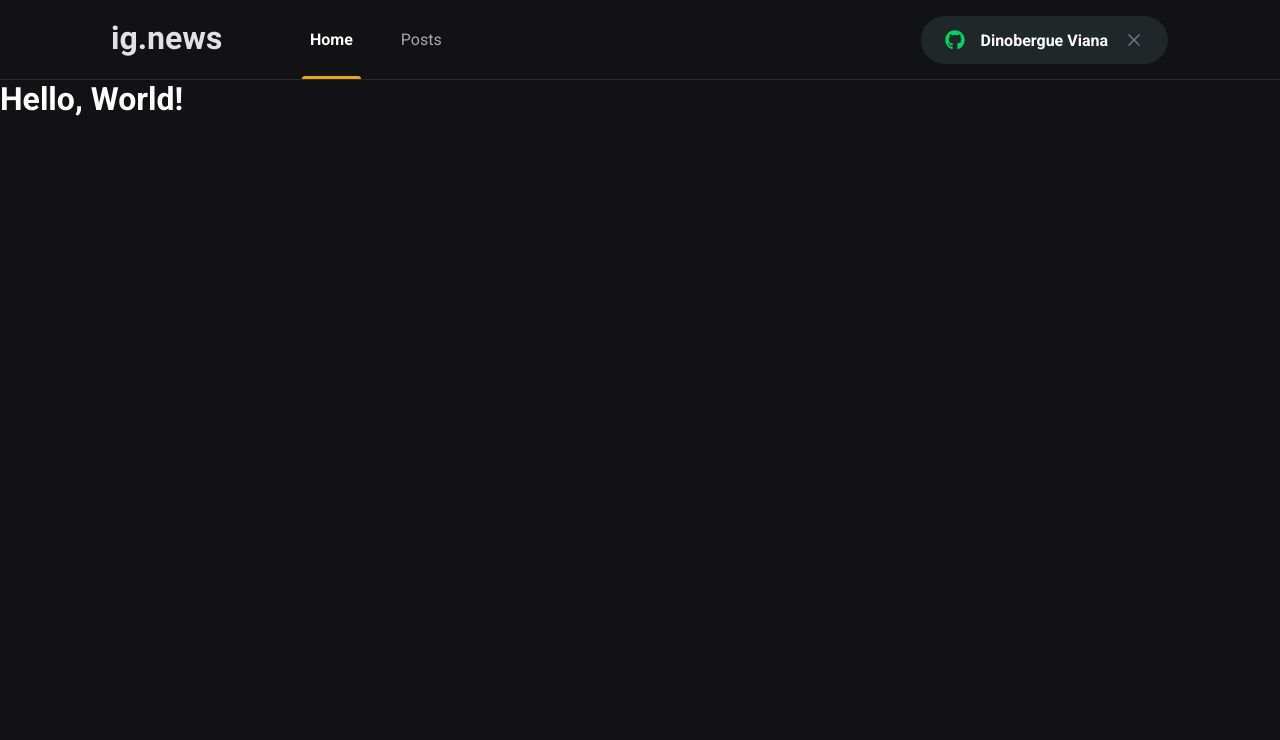
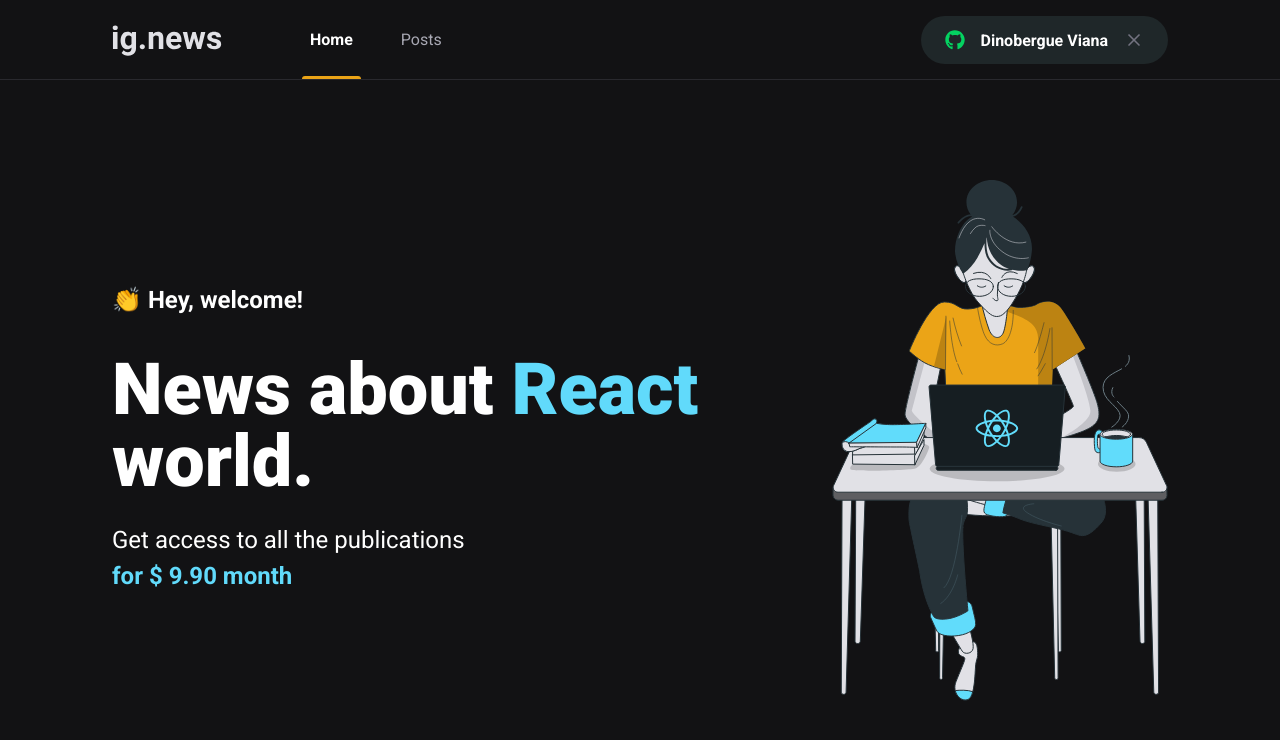
Before and after one commit to dinobergviana/ignews, a Next.js app: page / in a window 1280 px wide. Shown: the top 740 px of the page. Built offline with nearby package versions, Linux system fonts and the light colour scheme.

Commit message:
adds basic content to the Home page and its styles

```diff
--- /dev/null
+++ b/src/pages/home.module.scss
@@ -0,0 +1,41 @@
+.contentContainer {
+  max-width: 1120px;
+  margin: 0 auto;
+  padding: 0 2rem;
+  height: calc(100vh - 5rem);
+
+  display: flex;
+  align-items: center;
+  justify-content: space-between;
+}
+
+.hero {
+  max-width: 600px;
+
+  > span {
+    font-size: 1.5rem;
+    font-weight: bold;
+  }
+
+  h1 {
+    font-size: 4.5rem;
+    line-height: 4.5rem;
+    font-weight: 900;
+    margin-top: 2.5rem;
+
+    span {
+      color: var(--cyan-500);
+    }
+  }
+
+  p {
+    font-size: 1.5rem;
+    line-height: 2.25rem;
+    margin-top: 1.5rem;
+
+    span {
+      color: var(--cyan-500);
+      font-weight: bold;
+    }
+  }
+}
--- a/src/pages/index.tsx
+++ b/src/pages/index.tsx
@@ -1,4 +1,6 @@
 import Head from 'next/head';
+
+import styles from './home.module.scss'
 
 export default function Home() {
   return (
@@ -6,9 +8,17 @@
       <Head>
         <title>ig.news</title>
       </Head>
-      <h1>
-        Hello, World!
-      </h1>
+      <main className={styles.contentContainer}>
+        <section className={styles.hero}>
+          <span>👏 Hey, welcome!</span>
+          <h1>News about <span>React</span> world.</h1>
+          <p>
+            Get access to all the publications <br/>
+            <span> for $ 9.90 month</span>
+          </p>
+        </section>
+        <img src="/images/avatar.svg" alt="Girl coding" />
+      </main>
     </>
   )
 }
```
